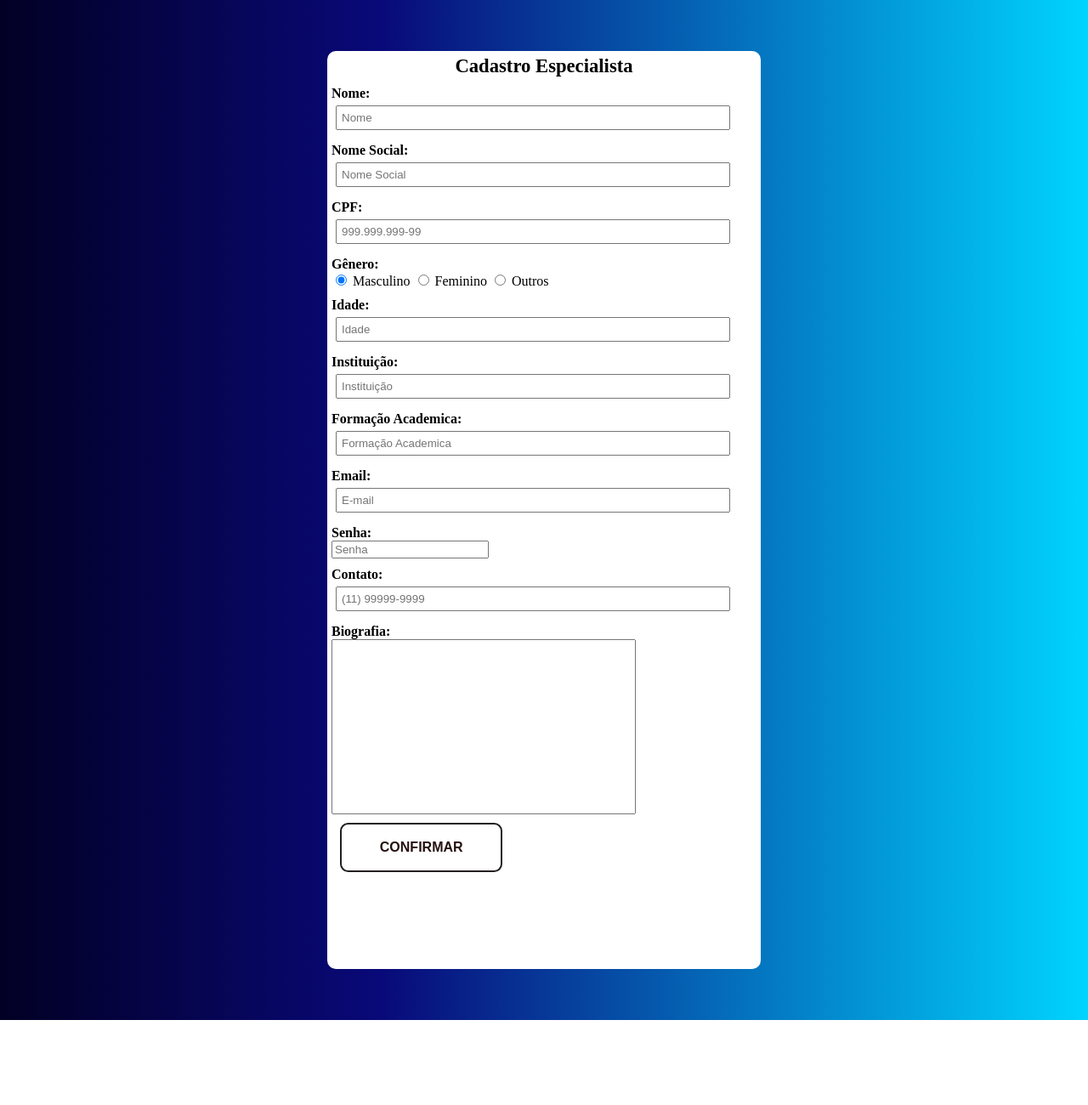
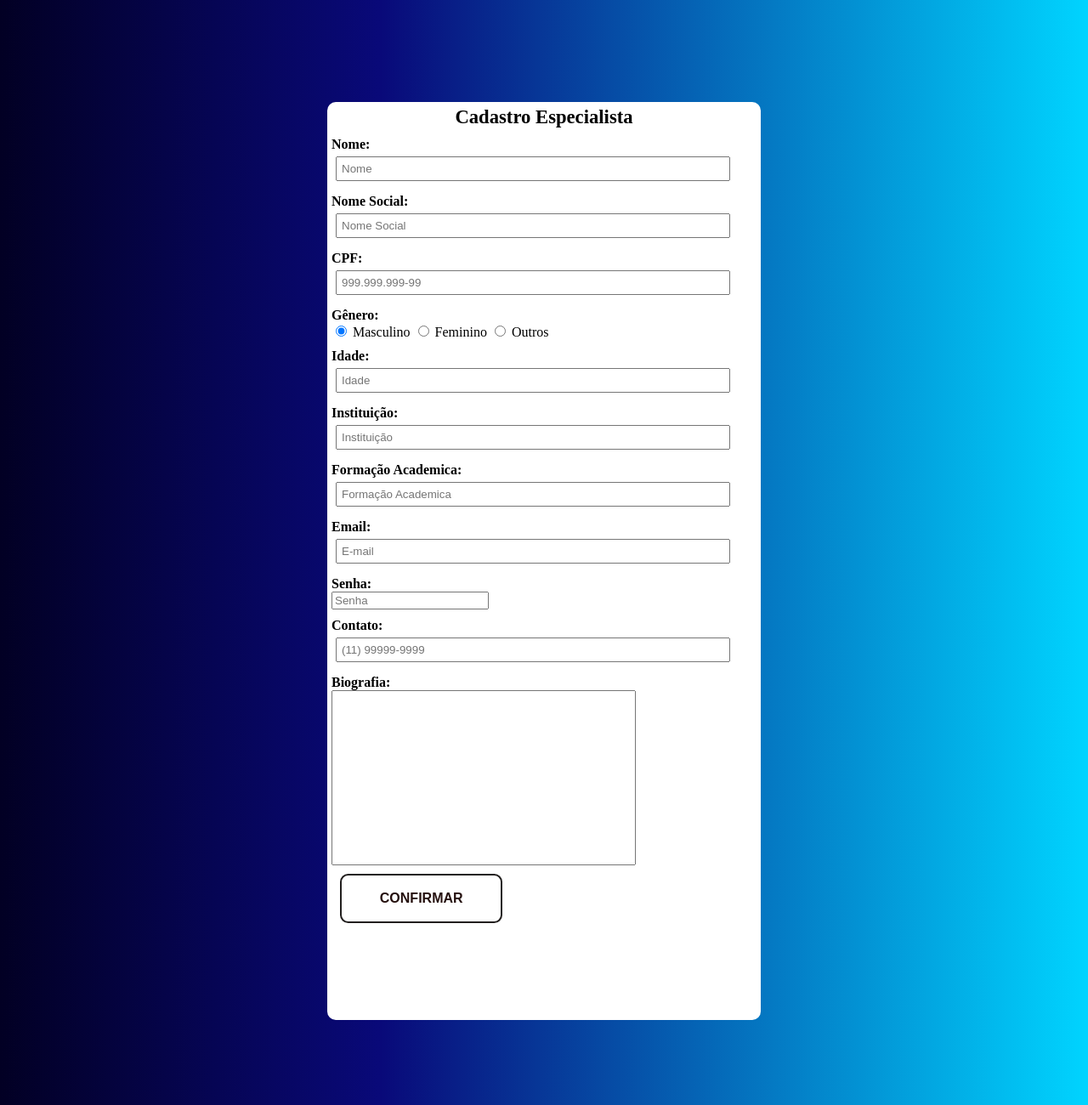
Before and after one commit to KaykeMatiasS/yana, a PHP site: page /index_especialista.php in a window 1280 px wide. Shown: the top 1300 px of the page at 85% size. Before the commit the page ends 1200 px from the top, so only its background shows below. Run offline with PHP 8.4, Linux system fonts and the light colour scheme.

```diff
--- a/Tela_cadastro_YANA/style.css
+++ b/Tela_cadastro_YANA/style.css
@@ -1,5 +1,5 @@
 body{background-image: linear-gradient(90deg, rgba(2,0,36,1) 0%, rgba(9,9,121,1) 35%, rgba(0,212,255,1) 100%);display: flex; justify-content: center;align-items: center;height: 100vh;
-margin: 200px; }
+margin: 260px;}
 
 
 
```
